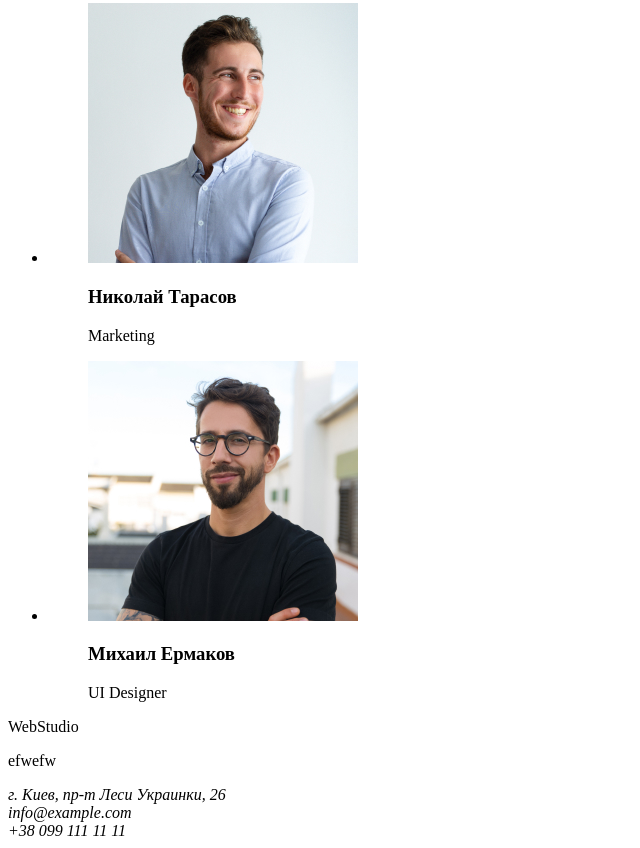
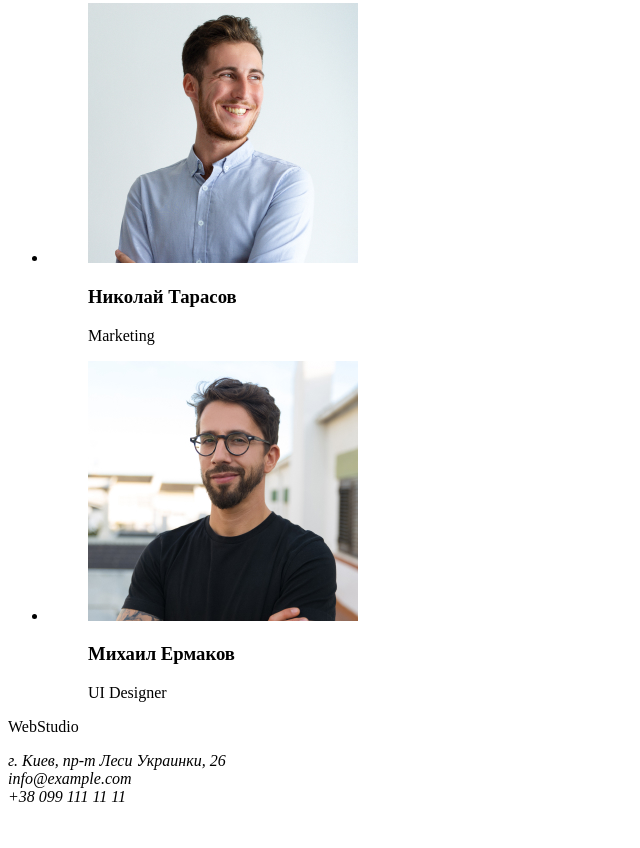
Before and after one commit to xomuss/goit-markup-hw-01, a plain HTML site: page index.html in a window 1280 px wide. Shown: the part 2360-3208 px from the top of the page, without its empty margins (0-640 px from the left). After the commit the page ends 3174 px from the top, so only its background shows below. Drawn offline with Linux system fonts and the light colour scheme.

Commit message:
Update index.html

```diff
--- a/index.html
+++ b/index.html
@@ -113,7 +113,6 @@
 
     <footer>
         <p>WebStudio</p>
-        <p>efwefw</p>
           <address>
             г. Киев, пр-т Леси Украинки, 26 <br>
             info@example.com <br>
```
